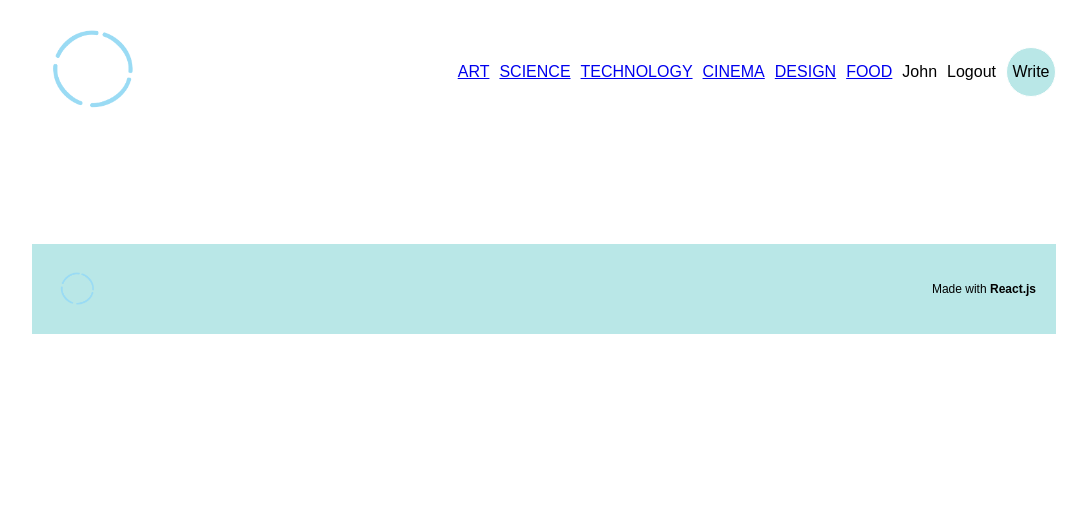
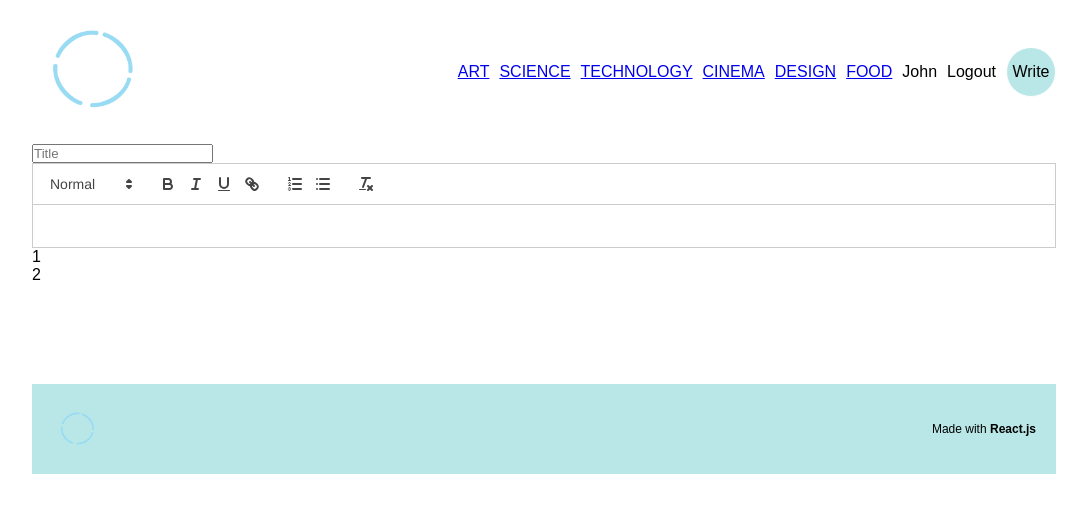
Before and after one commit to Meenal-Poladia/demo-project-for-learning-react-nodejs-mysql, a React (Create React App) app in the folder client/: page /write in a window 1280 px wide. Shown: the top 512 px of the page, without its empty margins (96-1183 px from the left). Built offline with nearby package versions, Linux system fonts and the light colour scheme.

Commit message:
Added elements to the Write page

```diff
--- a/client/package.json
+++ b/client/package.json
@@ -37,6 +37,7 @@
     ]
   },
   "devDependencies": {
+    "react-quill": "^2.0.0",
     "react-router-dom": "^6.12.1"
   }
 }
--- a/client/src/pages/Write.jsx
+++ b/client/src/pages/Write.jsx
@@ -1,9 +1,22 @@
-import React from 'react';
+import React, {useState} from 'react';
+import ReactQuill from 'react-quill';
+import 'react-quill/dist/quill.snow.css';
 
 const Write = () => {
+    const [value, setValue] = useState("");
+
     return (
-        <div>
-
+        <div className='write'>
+            <div className="content">
+                <input type="text" placeholder='Title'/>
+                <div className="editorContainer">
+                    <ReactQuill theme="snow" value={value} onChange={setValue} />
+                </div>
+            </div>
+            <div className="menu">
+                <div className="item">1</div>
+                <div className="item">2</div>
+            </div>
         </div>
     );
 };
```
Also changed, not shown: 1 other file (tests, documents, lock files or other folders).
